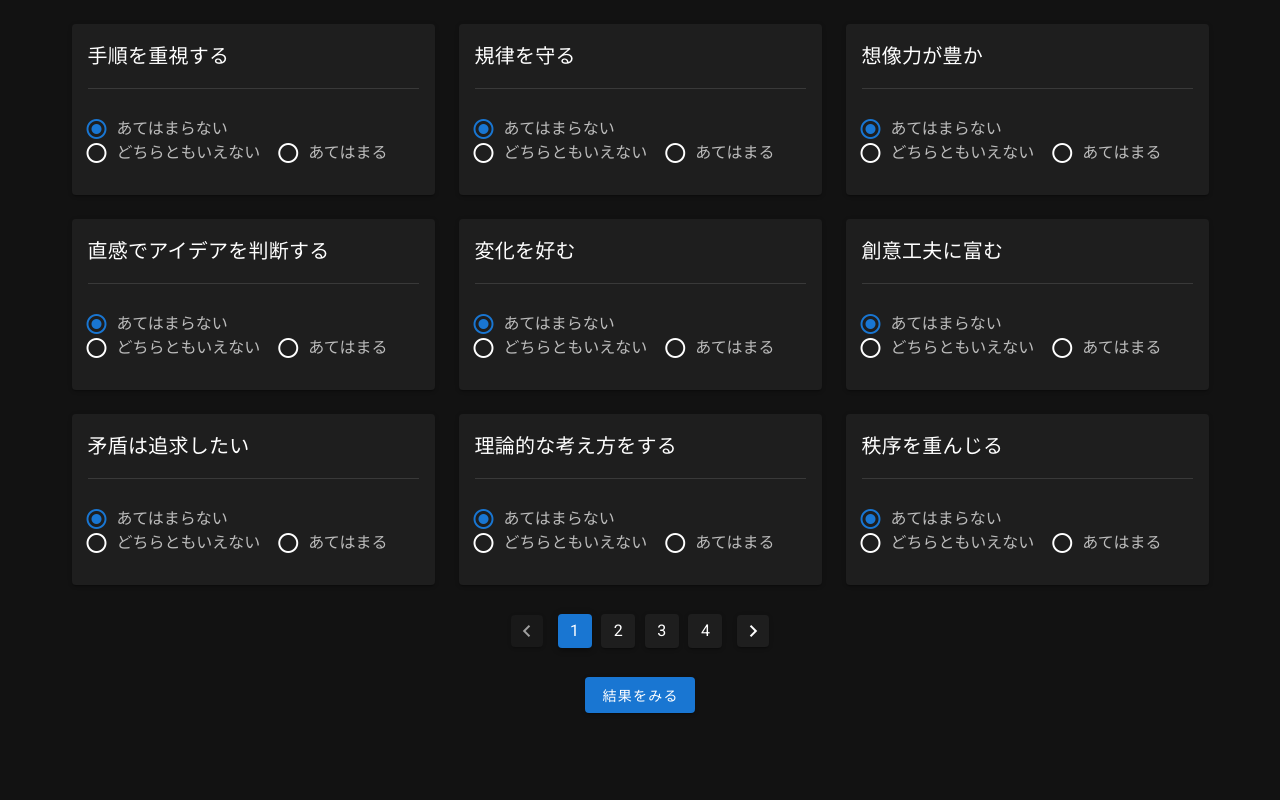
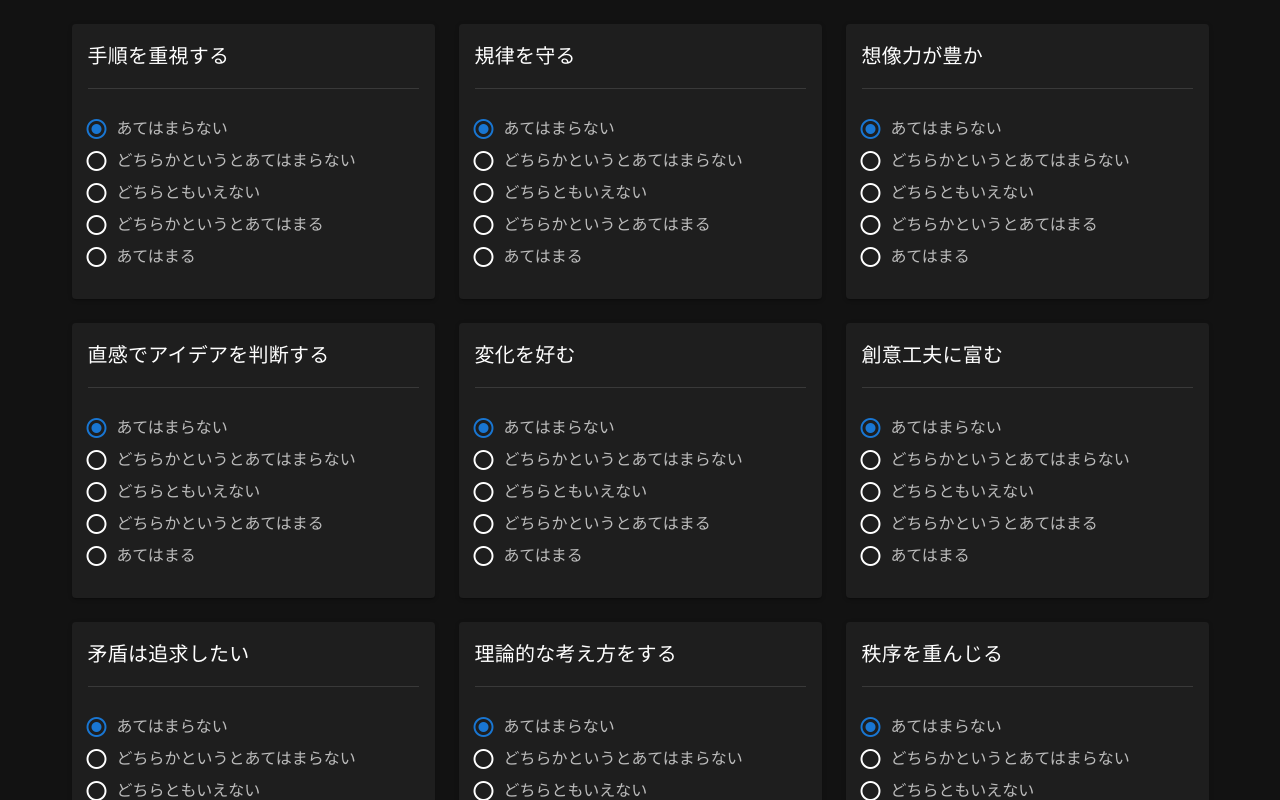
Before and after one commit to Hideyasu/trustring_frontend, a Nuxt app: page / in a window 1280 px wide. Shown: the top 800 px of the page. Built offline with nearby package versions, Linux system fonts and the light colour scheme.

Commit message:
feat: ラジオの値の範囲を1~5

```diff
--- a/pages/index.vue
+++ b/pages/index.vue
@@ -17,14 +17,18 @@
             <v-divider class="mx-4"></v-divider>
 
             <v-card-actions>
-              <v-radio-group
-                v-model="question.value"
-                row
-                style="margin-left: 5px"
-              >
+              <v-radio-group v-model="question.value" style="margin-left: 5px">
                 <v-radio label="あてはまらない" :value="0"></v-radio>
-                <v-radio label="どちらともいえない" :value="1"></v-radio>
-                <v-radio label="あてはまる" :value="2"></v-radio>
+                <v-radio
+                  label="どちらかというとあてはまらない"
+                  :value="1"
+                ></v-radio>
+                <v-radio label="どちらともいえない" :value="2"></v-radio>
+                <v-radio
+                  label="どちらかというとあてはまる"
+                  :value="3"
+                ></v-radio>
+                <v-radio label="あてはまる" :value="4"></v-radio>
               </v-radio-group>
             </v-card-actions>
           </v-card>
```
